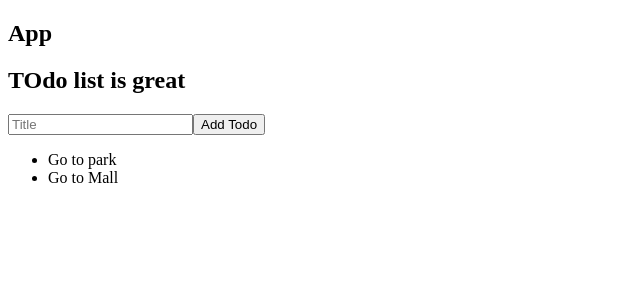
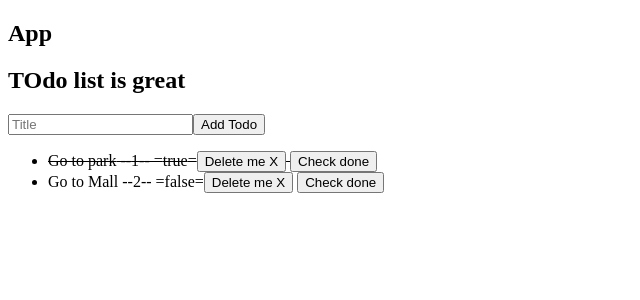
Before and after one commit to MariusCodeAcademy/useReducer-counter-todo-type1, a React (Create React App) app: page / in a window 1280 px wide. Shown: the top 300 px of the page, without its empty margins (0-640 px from the left). Built offline with nearby package versions, Linux system fonts and the light colour scheme; the HTML template or start-up script is replaced by a standard one.

Commit message:
done undone

```diff
--- a/src/components/TodoItem.js
+++ b/src/components/TodoItem.js
@@ -1,5 +1,11 @@
-function TodoItem({ todo }) {
-  return <li>{todo.title}</li>;
+function TodoItem({ todo, onDelete, onCheck }) {
+  return (
+    <li style={{ textDecoration: todo.doneStatus ? 'line-through' : 'none' }}>
+      {todo.title} --{todo.id}-- ={todo.doneStatus.toString()}=
+      <button onClick={() => onDelete(todo.id)}>Delete me X</button>{' '}
+      <button onClick={() => onCheck(todo.id)}>Check done</button>
+    </li>
+  );
 }
 
 export default TodoItem;
--- a/src/components/TodoListR.js
+++ b/src/components/TodoListR.js
@@ -4,7 +4,7 @@ import TodoItem from './TodoItem';
 // newTodoObj {id: 1, title: '', doneStatus: false }
 
 const initTodos = [
-  { id: 1, title: 'Go to park', doneStatus: false },
+  { id: 1, title: 'Go to park', doneStatus: true },
   { id: 2, title: 'Go to Mall', doneStatus: false },
 ];
 
@@ -13,6 +13,14 @@ function todoReducer(todos, action) {
   switch (action.type) {
     case 'ADD':
       return [...todos, action.payload];
+    case 'DELETE':
+      return todos.filter((t) => t.id !== action.payload);
+    case 'CHECK':
+      return todos.map((t) => {
+        if (t.id === action.payload) return { ...t, doneStatus: !t.doneStatus };
+        return t;
+      });
+
     default:
       return todos;
   }
@@ -23,11 +31,20 @@ function TodoListR() {
 
   const [newTodoTitle, setNewTodoTitle] = useState('');
   // lastId - apskaiciuota reiksme
-  const lastTodoId = todos[todos.length - 1].id;
+  const lastTodoId = todos.length > 0 ? todos[todos.length - 1].id : 0;
   console.log('lastTodoId', lastTodoId);
 
   const handleNewTodo = () => {
     dispatch({ type: 'ADD', payload: generateTodo() });
+  };
+
+  const handleDeleteDispatch = (deleteId) => {
+    console.log('handleDeleteDispatch', deleteId);
+    dispatch({ type: 'DELETE', payload: deleteId });
+  };
+
+  const handleCheckDispatch = (checkId) => {
+    dispatch({ type: 'CHECK', payload: checkId });
   };
 
   // helper fn
@@ -47,7 +64,12 @@ function TodoListR() {
       <button onClick={handleNewTodo}>Add Todo</button>
       <ul>
         {todos.map((todo) => (
-          <TodoItem key={todo.id} todo={todo} />
+          <TodoItem
+            onCheck={handleCheckDispatch}
+            key={todo.id}
+            todo={todo}
+            onDelete={handleDeleteDispatch}
+          />
         ))}
       </ul>
     </section>
```
